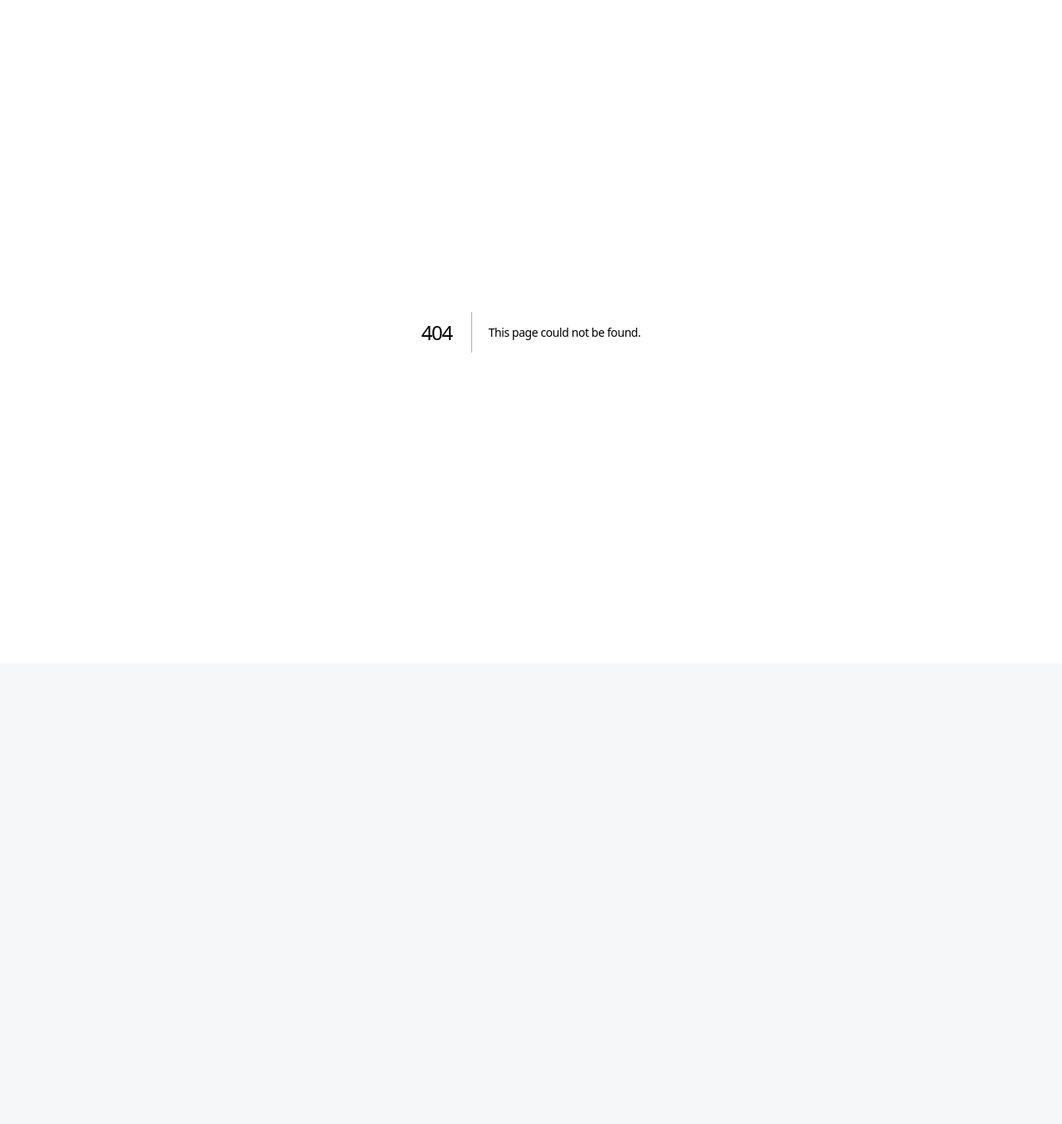
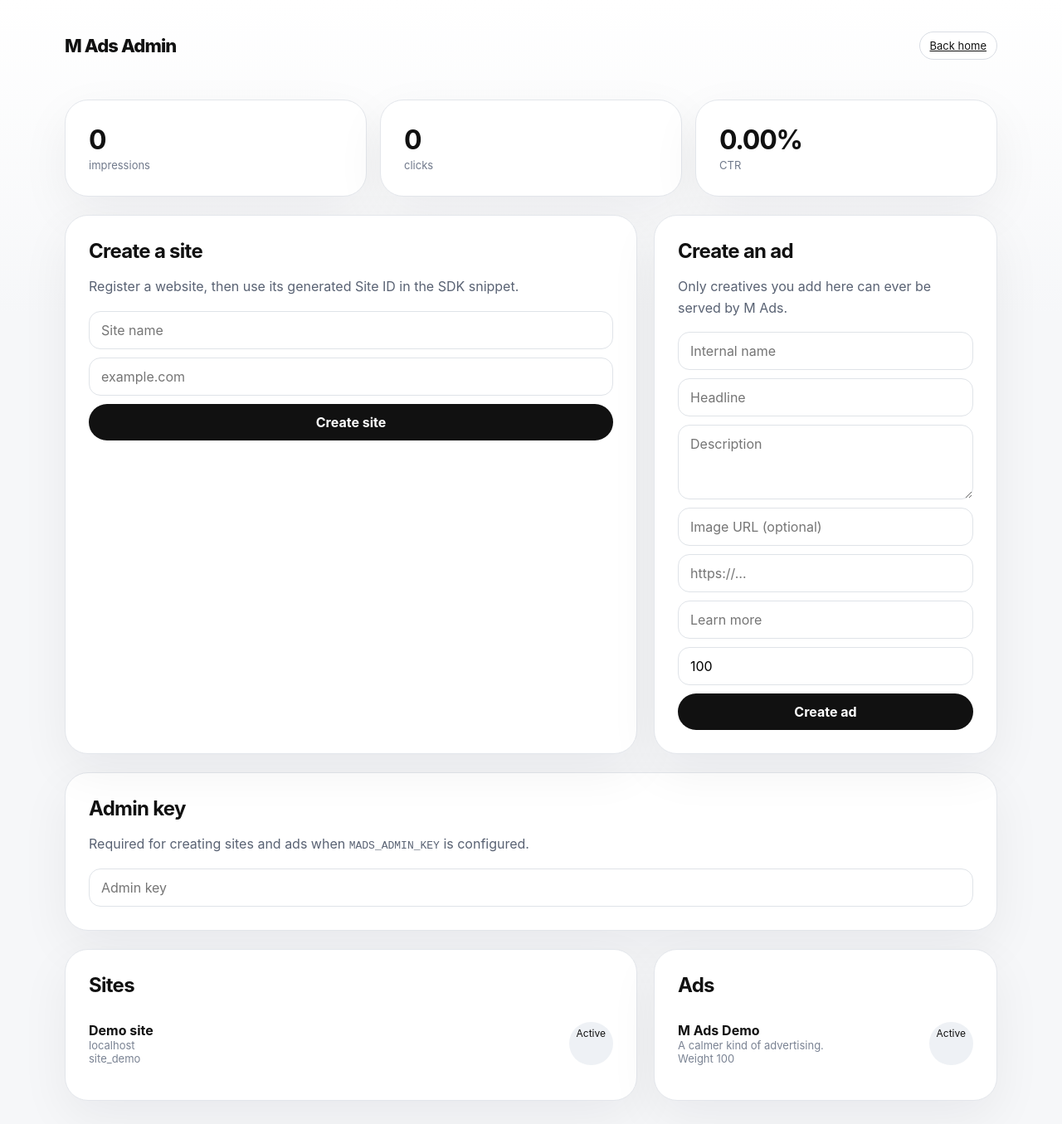
Before and after one commit to UnrealCake8/M.Ads, a Next.js app: page /admin in a window 1280 px wide. Before the commit this address had no page. Shown: the whole page at 83% size. Before the commit the page ends 800 px from the top, so only its background shows below. Built offline with nearby package versions, Linux system fonts and the light colour scheme.

Commit message:
Add functional M Ads admin dashboard

```diff
--- /dev/null
+++ b/app/admin/page.tsx
@@ -0,0 +1,109 @@
+"use client";
+
+import { FormEvent, useEffect, useState } from "react";
+
+type Dashboard = {
+  ads: Array<{ id: string; name: string; headline: string; active: boolean; weight: number }>;
+  sites: Array<{ id: string; name: string; domain: string; active: boolean }>;
+  metrics: { impressions: number; clicks: number; ctr: number };
+};
+
+export default function AdminPage() {
+  const [data, setData] = useState<Dashboard | null>(null);
+  const [adminKey, setAdminKey] = useState("");
+  const [status, setStatus] = useState("");
+
+  async function load() {
+    const response = await fetch("/api/admin", { cache: "no-store" });
+    if (response.ok) setData(await response.json());
+  }
+
+  useEffect(() => { void load(); }, []);
+
+  async function submit(kind: "site" | "ad", event: FormEvent<HTMLFormElement>) {
+    event.preventDefault();
+    setStatus("Saving…");
+    const form = new FormData(event.currentTarget);
+    const body = Object.fromEntries(form.entries());
+    const response = await fetch("/api/admin", {
+      method: "POST",
+      headers: {
+        "Content-Type": "application/json",
+        "x-mads-admin-key": adminKey,
+      },
+      body: JSON.stringify({ kind, ...body }),
+    });
+    const payload = await response.json().catch(() => ({}));
+    if (!response.ok) {
+      setStatus(payload.error || "Could not save");
+      return;
+    }
+    event.currentTarget.reset();
+    setStatus("Saved");
+    await load();
+  }
+
+  return (
+    <main className="shell">
+      <nav className="nav"><div className="brand">M Ads Admin</div><a className="pill" href="/">Back home</a></nav>
+
+      <section className="grid">
+        <div className="panel stat"><strong>{data?.metrics.impressions ?? 0}</strong><span>impressions</span></div>
+        <div className="panel stat"><strong>{data?.metrics.clicks ?? 0}</strong><span>clicks</span></div>
+        <div className="panel stat"><strong>{(data?.metrics.ctr ?? 0).toFixed(2)}%</strong><span>CTR</span></div>
+      </section>
+
+      <section className="hero section">
+        <div className="panel">
+          <h2>Create a site</h2>
+          <p>Register a website, then use its generated Site ID in the SDK snippet.</p>
+          <form onSubmit={(event) => submit("site", event)} className="list">
+            <input name="name" placeholder="Site name" required style={inputStyle} />
+            <input name="domain" placeholder="example.com" required style={inputStyle} />
+            <button style={buttonStyle}>Create site</button>
+          </form>
+        </div>
+
+        <div className="panel">
+          <h2>Create an ad</h2>
+          <p>Only creatives you add here can ever be served by M Ads.</p>
+          <form onSubmit={(event) => submit("ad", event)} className="list">
+            <input name="name" placeholder="Internal name" required style={inputStyle} />
+            <input name="headline" placeholder="Headline" required style={inputStyle} />
+            <textarea name="description" placeholder="Description" style={{...inputStyle, minHeight: 90}} />
+            <input name="imageUrl" placeholder="Image URL (optional)" style={inputStyle} />
+            <input name="destinationUrl" placeholder="https://…" required style={inputStyle} />
+            <input name="buttonLabel" placeholder="Learn more" style={inputStyle} />
+            <input name="weight" type="number" min="1" max="1000" defaultValue="100" style={inputStyle} />
+            <button style={buttonStyle}>Create ad</button>
+          </form>
+        </div>
+      </section>
+
+      <section className="panel section">
+        <h2>Admin key</h2>
+        <p>Required for creating sites and ads when <code>MADS_ADMIN_KEY</code> is configured.</p>
+        <input value={adminKey} onChange={(event) => setAdminKey(event.target.value)} type="password" placeholder="Admin key" style={inputStyle} />
+        {status && <p className="muted">{status}</p>}
+      </section>
+
+      <section className="hero section">
+        <div className="panel">
+          <h2>Sites</h2>
+          <div className="list">
+            {data?.sites.map((site) => <div className="row" key={site.id}><div><strong>{site.name}</strong><div className="muted">{site.domain}<br />{site.id}</div></div><span className="badge">{site.active ? "Active" : "Off"}</span></div>)}
+          </div>
+        </div>
+        <div className="panel">
+          <h2>Ads</h2>
+          <div className="list">
+            {data?.ads.map((ad) => <div className="row" key={ad.id}><div><strong>{ad.name}</strong><div className="muted">{ad.headline}<br />Weight {ad.weight}</div></div><span className="badge">{ad.active ? "Active" : "Off"}</span></div>)}
+          </div>
+        </div>
+      </section>
+    </main>
+  );
+}
+
+const inputStyle = { width: "100%", border: "1px solid #dfe3e8", borderRadius: 14, padding: "12px 14px", font: "inherit", background: "#fff" };
+const buttonStyle = { border: 0, borderRadius: 999, padding: "12px 16px", background: "#111", color: "#fff", font: "inherit", fontWeight: 700, cursor: "pointer" };
```
